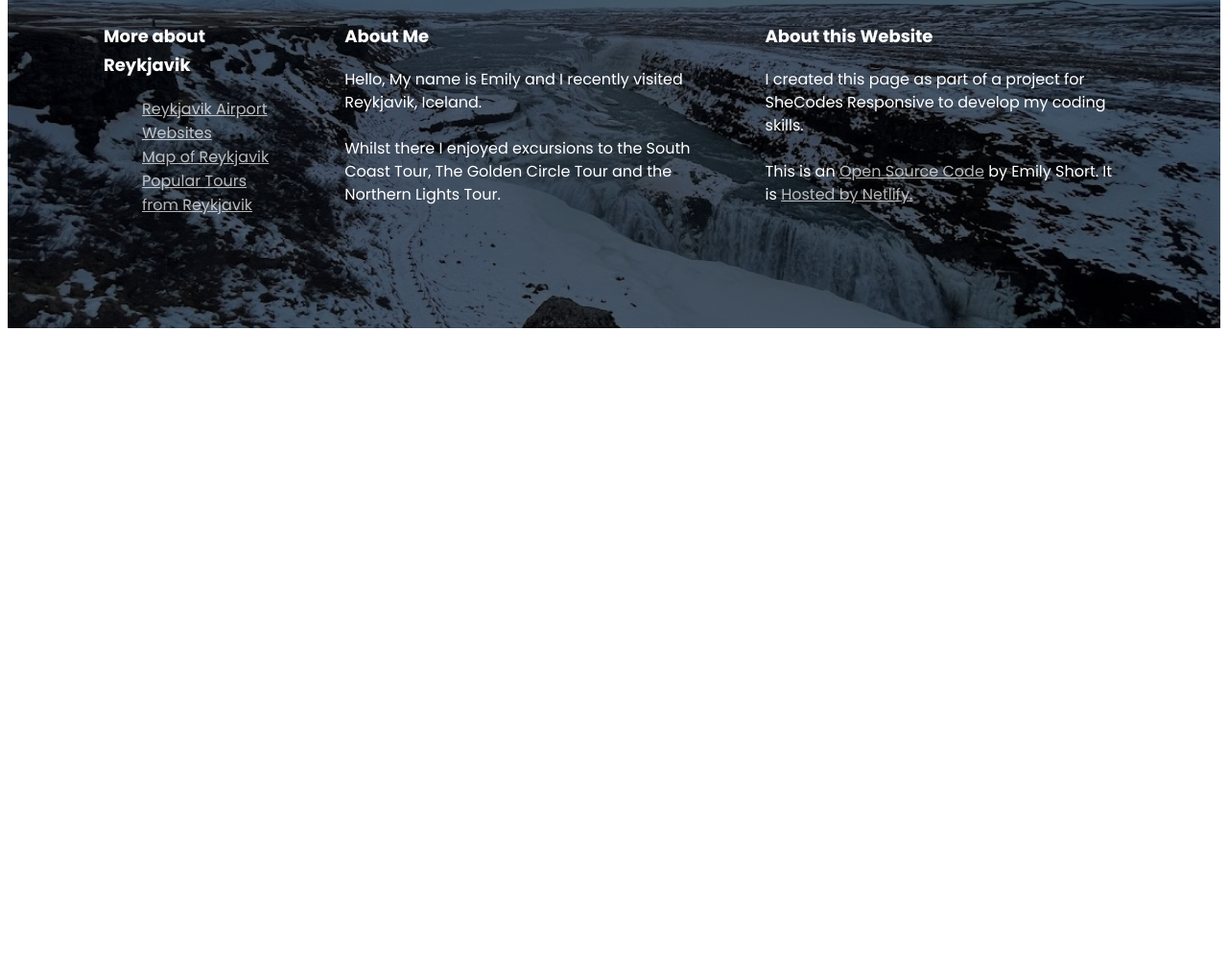
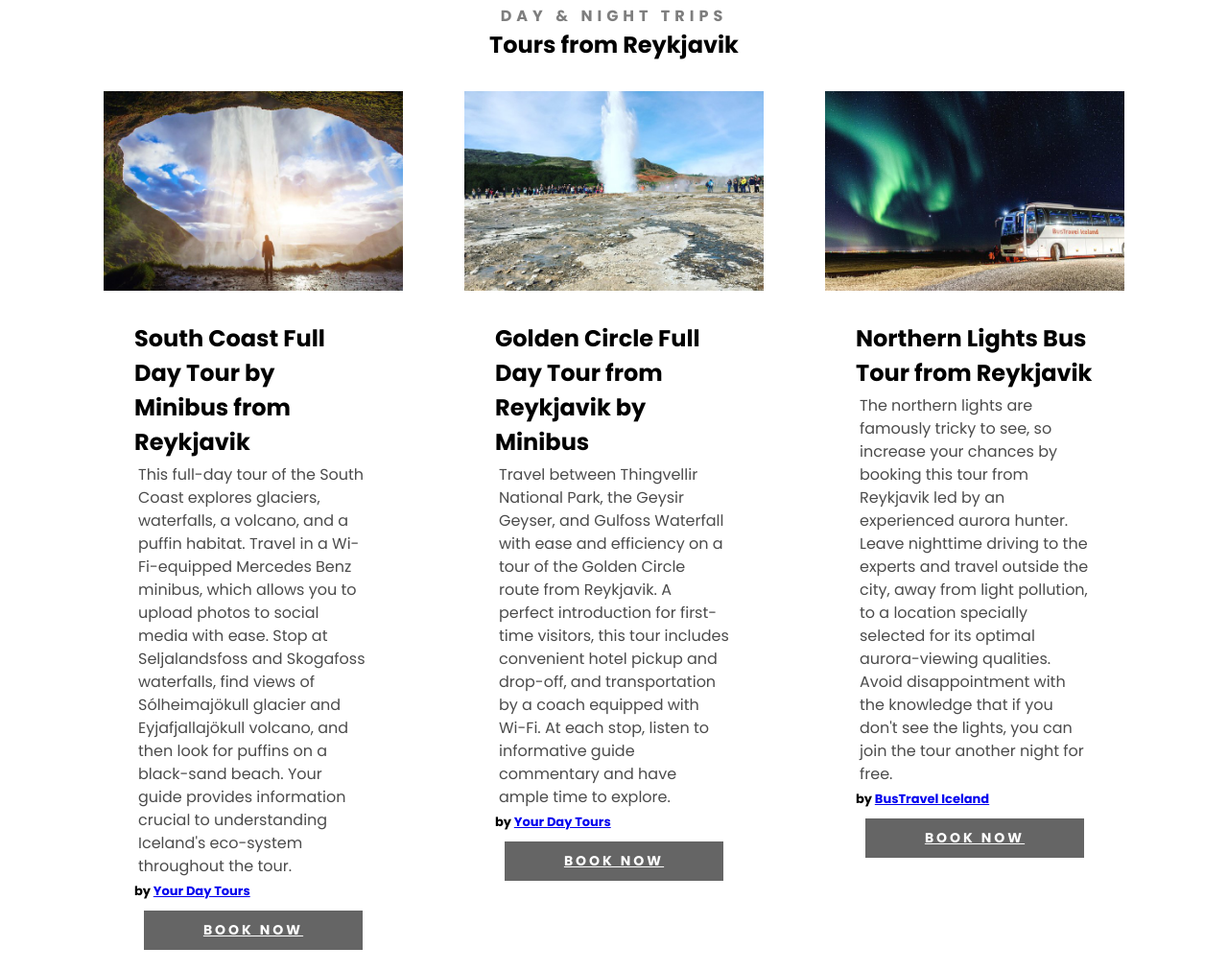
Before and after one commit to emijsho/sc-travel-project, a plain HTML site: page index.html in a window 1280 px wide. Shown: the part 2768-3780 px from the top of the page at 96% size. Before the commit the page ends 3118 px from the top, so only its background shows below. Drawn offline with Linux system fonts and the light colour scheme.

Commit message:
added new tour section

```diff
--- a/index.html
+++ b/index.html
@@ -187,6 +187,113 @@
           </div>
         </div>
       </section>
+      <section>
+        <h2 class="text-center">Day & Night Trips</h2>
+        <h3 class="text-center">Tours from Reykjavik</h3>
+        <div class="grid grid-3-col">
+          <div class="card">
+            <div class="card-header">
+              <img src="images/tour-south.jpg" alt="" class="img-responsive" />
+            </div>
+            <div class="card-body">
+              <h4>South Coast Full Day Tour by Minibus from Reykjavik</h4>
+              <p>
+                This full-day tour of the South Coast explores glaciers,
+                waterfalls, a volcano, and a puffin habitat. Travel in a
+                Wi-Fi-equipped Mercedes Benz minibus, which allows you to upload
+                photos to social media with ease. Stop at Seljalandsfoss and
+                Skogafoss waterfalls, find views of Sólheimajökull glacier and
+                Eyjafjallajökull volcano, and then look for puffins on a
+                black-sand beach. Your guide provides information crucial to
+                understanding Iceland's eco-system throughout the tour.
+              </p>
+              <h5>
+                by
+                <a
+                  href="https://www.tripadvisor.co.uk/Attraction_Review-g189970-d8132377-Reviews-Your_Day_Tours-Reykjavik_Capital_Region.html"
+                  >Your Day Tours</a
+                >
+              </h5>
+
+              <div class="card-footer">
+                <a
+                  href="https://www.tripadvisor.co.uk/AttractionProductReview-g189970-d11481628-South_Coast_Full_Day_Tour_by_Minibus_from_Reykjavik-Reykjavik_Capital_Region.html"
+                  class="button"
+                  target="_blank"
+                  >Book Now</a
+                >
+              </div>
+            </div>
+          </div>
+          <div class="card">
+            <div class="card-header">
+              <img src="images/tour-golden.jpg" alt="" class="img-responsive" />
+            </div>
+            <div class="card-body">
+              <h4>Golden Circle Full Day Tour from Reykjavik by Minibus</h4>
+              <p>
+                Travel between Thingvellir National Park, the Geysir Geyser, and
+                Gulfoss Waterfall with ease and efficiency on a tour of the
+                Golden Circle route from Reykjavik. A perfect introduction for
+                first-time visitors, this tour includes convenient hotel pickup
+                and drop-off, and transportation by a coach equipped with Wi-Fi.
+                At each stop, listen to informative guide commentary and have
+                ample time to explore.
+              </p>
+              <h5>
+                by
+                <a
+                  href="https://www.tripadvisor.co.uk/Attraction_Review-g189970-d8132377-Reviews-Your_Day_Tours-Reykjavik_Capital_Region.html"
+                  >Your Day Tours</a
+                >
+              </h5>
+
+              <div class="card-footer">
+                <a
+                  href="https://www.tripadvisor.co.uk/AttractionProductReview-g189970-d11481629-Golden_Circle_Full_Day_Tour_from_Reykjavik_by_Minibus-Reykjavik_Capital_Region.html"
+                  class="button"
+                  target="_blank"
+                  >Book Now</a
+                >
+              </div>
+            </div>
+          </div>
+          <div class="card">
+            <div class="card-header">
+              <img src="images/tour-lights.jpg" alt="" class="img-responsive" />
+            </div>
+            <div class="card-body">
+              <h4>Northern Lights Bus Tour from Reykjavik</h4>
+              <p>
+                The northern lights are famously tricky to see, so increase your
+                chances by booking this tour from Reykjavik led by an
+                experienced aurora hunter. Leave nighttime driving to the
+                experts and travel outside the city, away from light pollution,
+                to a location specially selected for its optimal aurora-viewing
+                qualities. Avoid disappointment with the knowledge that if you
+                don't see the lights, you can join the tour another night for
+                free.
+              </p>
+              <h5>
+                by
+                <a
+                  href="https://www.tripadvisor.co.uk/Attraction_Review-g189970-d1569310-Reviews-BusTravel_Iceland-Reykjavik_Capital_Region.html"
+                  >BusTravel Iceland</a
+                >
+              </h5>
+
+              <div class="card-footer">
+                <a
+                  href="https://www.tripadvisor.co.uk/AttractionProductReview-g189970-d11479192-Northern_Lights_Bus_Tour_from_Reykjavik-Reykjavik_Capital_Region.html"
+                  class="button"
+                  target="_blank"
+                  >Book Now</a
+                >
+              </div>
+            </div>
+          </div>
+        </div>
+      </section>
     </main>
 
     <footer>
```
Also changed, not shown: images/tour-golden.jpg (added), images/tour-lights.jpg (added), images/tour-south.jpg (added).
